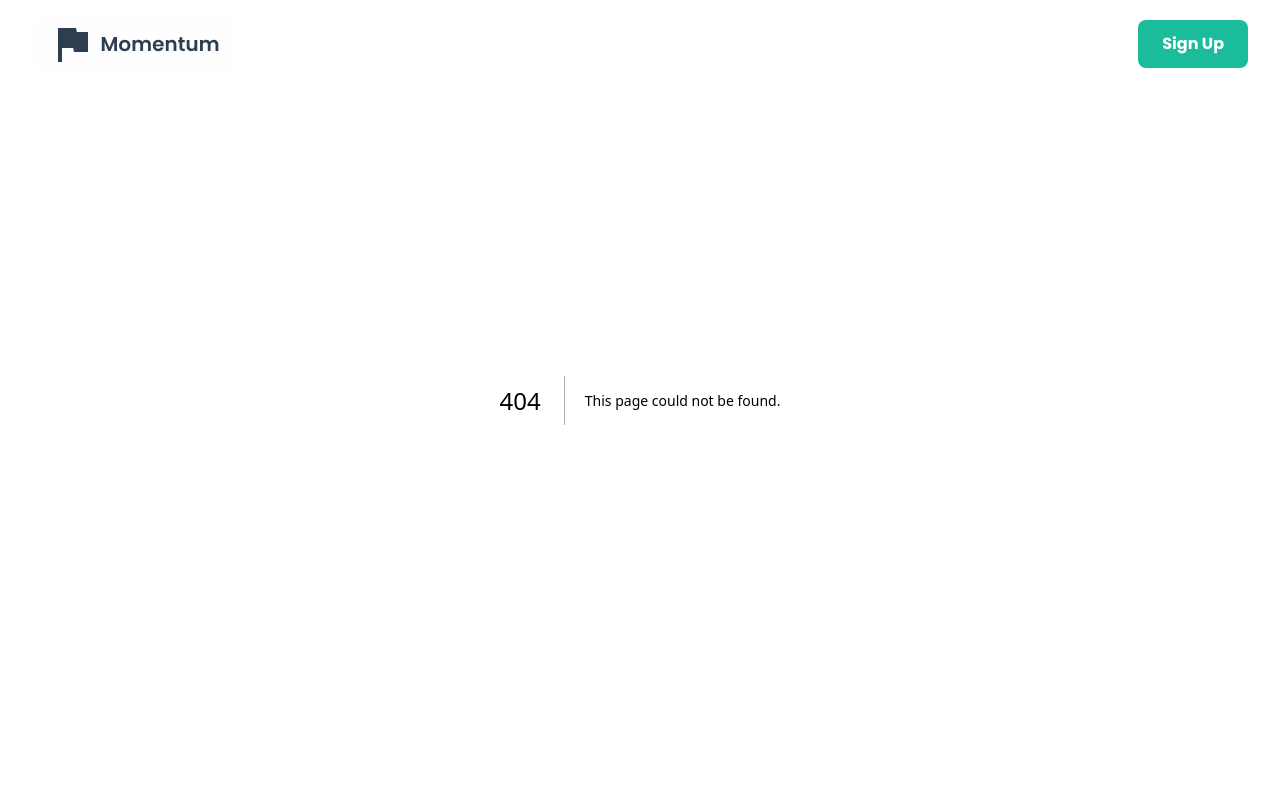
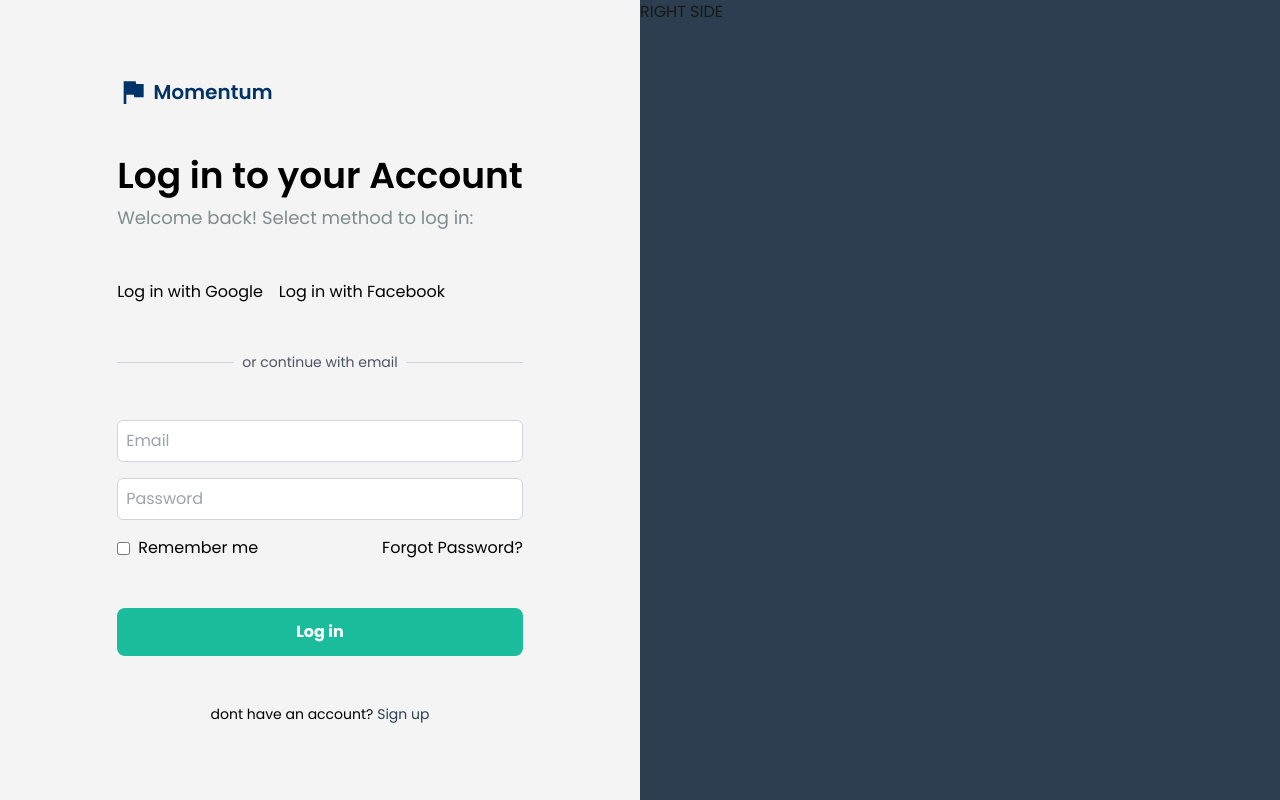
Before and after one commit to RutgerSwirski/momentum-goal-tracker, a Next.js app in the folder momentum-frontend/: page /login in a window 1280 px wide. Before the commit this address had no page. Built offline with nearby package versions, Linux system fonts and the light colour scheme.

Commit message:
small updates + created a simple login screen

```diff
--- a/momentum-frontend/app/layout.tsx
+++ b/momentum-frontend/app/layout.tsx
@@ -21,10 +21,7 @@ export default function RootLayout({
 }>) {
   return (
     <html lang="en" className={`${poppins.variable} antialiased`}>
-      <body className={`font-poppins`}>
-        <Navbar />
-        {children}
-      </body>
+      <body className={`font-poppins`}>{children}</body>
     </html>
   );
 }
--- /dev/null
+++ b/momentum-frontend/app/login/page.tsx
@@ -0,0 +1,85 @@
+import PrimaryButton from "@/components/buttons/PrimaryButton";
+import Image from "next/image";
+import Link from "next/link";
+
+const LoginPage = () => {
+  return (
+    <div className="flex min-h-screen">
+      <div className="flex flex-col items-center justify-center bg-neutral_light_grey min-h-screen flex-1">
+        <div className="p-8 rounded-md flex flex-col space-y-12 bg-neutral_light_grey text-black">
+          <Link href="/">
+            <Image
+              src="/images/logo.svg"
+              alt="Momentum Logo"
+              width={0}
+              height={0}
+              style={{ width: "auto", height: "auto" }}
+            />
+          </Link>
+          <div className="flex flex-col space-y-2">
+            <h1 className="text-4xl font-semibold">Log in to your Account</h1>
+            <h2 className="text-lg text-neutral_dark_grey">
+              Welcome back! Select method to log in:
+            </h2>
+          </div>
+
+          <div className="flex flex-col space-y-12">
+            <div className="flex space-x-4">
+              <button>Log in with Google</button>
+              <button>Log in with Facebook</button>
+            </div>
+
+            <div className="flex items-center justify-center my-4">
+              <div className="h-px bg-gray-300 flex-1"></div>
+              <span className="px-2 text-center text-sm text-gray-600">
+                or continue with email
+              </span>
+              <div className="h-px bg-gray-300 flex-1"></div>
+            </div>
+            <div className="flex flex-col space-y-4">
+              <input
+                className="border border-gray-300 rounded-md p-2"
+                type="email"
+                id="email"
+                placeholder="Email"
+              />
+
+              <input
+                className="border border-gray-300 rounded-md p-2"
+                type="password"
+                id="password"
+                placeholder="Password"
+              />
+
+              <div className="flex justify-between items-center space-x-2">
+                <div className="flex items-center space-x-2">
+                  <input type="checkbox" id="remember" />
+                  <label htmlFor="remember">Remember me</label>
+                </div>
+
+                <a href="/forgot-password">Forgot Password?</a>
+              </div>
+
+              {/* <button>Log in</button> */}
+            </div>
+            <PrimaryButton text="Log in" />
+
+            <span className="text-center text-sm">
+              dont have an account?{" "}
+              <Link
+                className=" text-secondary_navy hover:underline"
+                href="/signup"
+              >
+                Sign up
+              </Link>
+            </span>
+          </div>
+        </div>
+      </div>
+
+      <div className="flex-1 bg-[#2C3E50]">RIGHT SIDE</div>
+    </div>
+  );
+};
+
+export default LoginPage;
--- a/momentum-frontend/app/page.tsx
+++ b/momentum-frontend/app/page.tsx
@@ -2,10 +2,12 @@
 
 import LandingAbout from "@/components/landing/About";
 import LandingHero from "@/components/landing/Hero";
+import Navbar from "@/components/shared/navbar/Navbar";
 
 const LandingPage = () => {
   return (
     <div>
+      <Navbar />
       <LandingHero />
 
       <LandingAbout />
--- a/momentum-frontend/components/shared/navbar/Navbar.tsx
+++ b/momentum-frontend/components/shared/navbar/Navbar.tsx
@@ -33,11 +33,11 @@ const Navbar = () => {
   return (
     <nav
       ref={navbarRef}
-      className="fixed top-0 left-0 w-full z-10 bg-opacity-10 duration-150 transition-colors ease-in-out text-white flex justify-between px-8 py-4"
+      className="fixed top-0 left-0 w-full z-10 bg-opacity-10 duration-150 transition-colors ease-in-out text-white flex justify-between items-center px-8 py-4"
     >
       <Link href="/">
         <Image
-          src="/images/navbarlogo.svg"
+          src="/images/logo.svg"
           alt="Momentum Logo"
           width={0}
           height={0}
--- a/momentum-frontend/tailwind.config.ts
+++ b/momentum-frontend/tailwind.config.ts
@@ -14,7 +14,7 @@ export default {
       fontSize: {
         //headline font weight bold size is 64px and line height is 72px
         headline: ["64px", { lineHeight: "72px", fontWeight: "bold" }],
-        subheadline: ["24px", { lineHeight: "36px" }],
+        subheadline: ["20px", { lineHeight: "36px" }],
         button: ["16px", { lineHeight: "24px", fontWeight: "bold" }],
       },
       colors: {
```
Also changed, not shown: momentum-frontend/app/signup/page.tsx (added), momentum-frontend/public/images/logo.svg (added).
